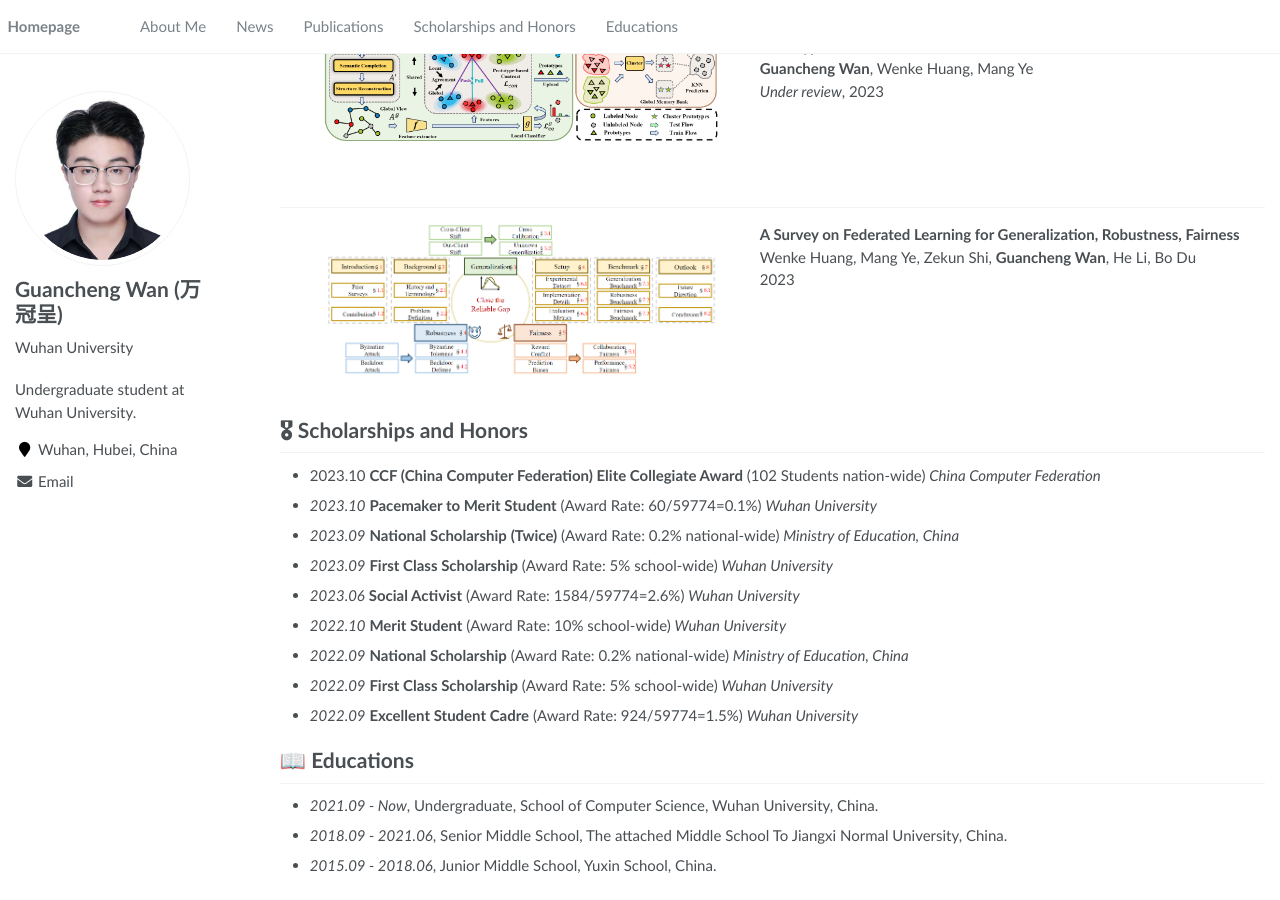
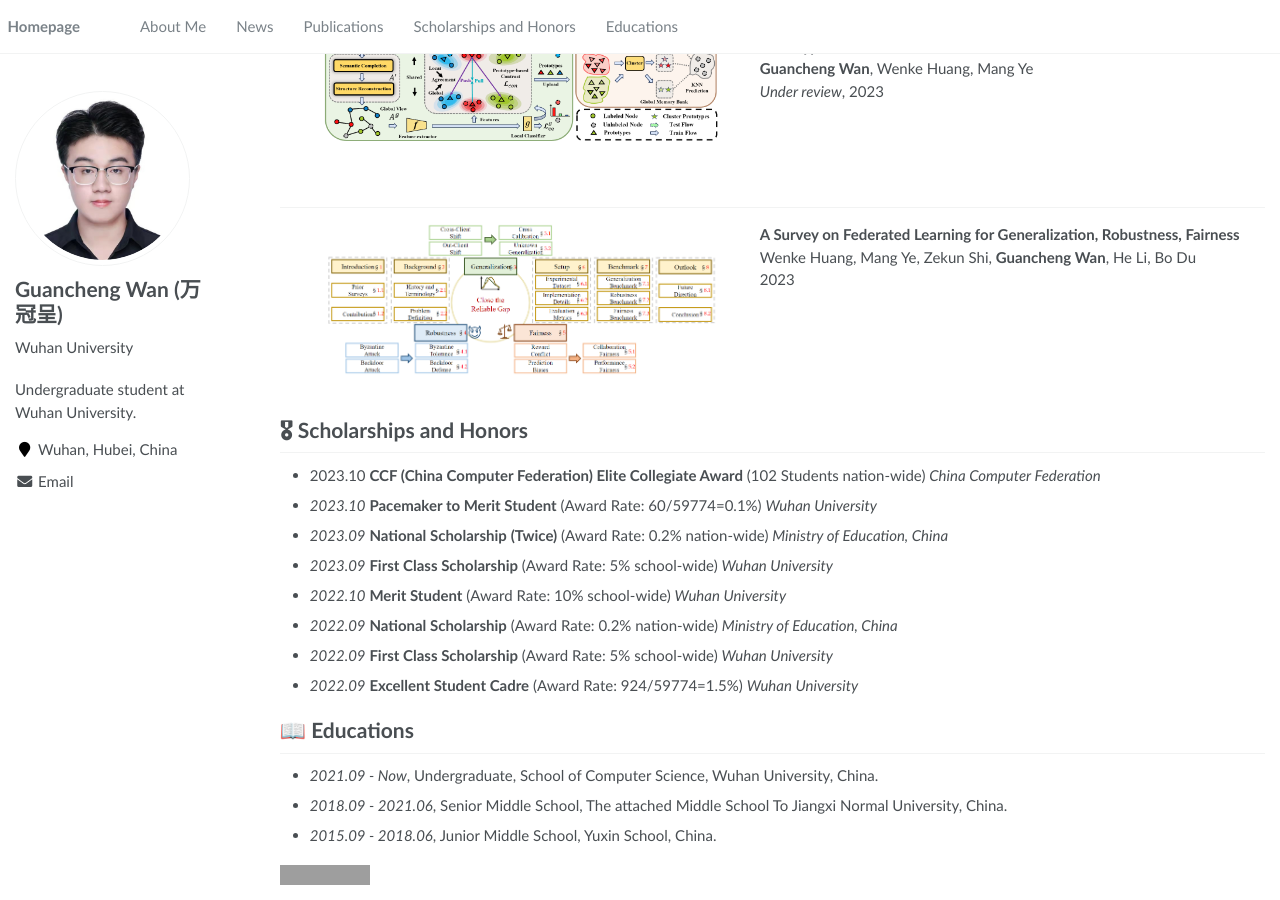
Before and after one commit to SuHui03/guanchengWan.github.io, a Jekyll site: the page built from _pages/about.md, in a window 1280 px wide and 900 px high, scrolled down 828 px. Built offline with Jekyll 4.4.1, drawn with Linux system fonts in a browser that asks for light colours; formulas are drawn with MathJax 3; grey boxes are pictures that could not be loaded.

Commit message:
Update about.md

```diff
--- a/_pages/about.md
+++ b/_pages/about.md
@@ -110,11 +110,11 @@ Generalization, Robustness, Fairness</strong></dd>
 - 2023.10 **CCF (China Computer Federation) Elite Collegiate Award** (102 Students nation-wide) *China Computer Federation*
 
 - *2023.10* **Pacemaker to Merit Student** (Award Rate: 60/59774=0.1%) *Wuhan University*
-- *2023.09* **National Scholarship** **(Twice)** (Award Rate: 0.2% national-wide) *Ministry of Education, China*
+- *2023.09* **National Scholarship** **(Twice)** (Award Rate: 0.2% nation-wide) *Ministry of Education, China*
 - *2023.09* **First Class Scholarship** (Award Rate: 5% school-wide) *Wuhan University*
-- *2023.06* **Social Activist** (Award Rate: 1584/59774=2.6%) *Wuhan University*
+
 - *2022.10* **Merit Student**  (Award Rate: 10% school-wide) *Wuhan University*
-- *2022.09* **National Scholarship** (Award Rate: 0.2% national-wide) *Ministry of Education, China*
+- *2022.09* **National Scholarship** (Award Rate: 0.2% nation-wide) *Ministry of Education, China*
 - *2022.09* **First Class Scholarship** (Award Rate: 5% school-wide) *Wuhan University*
 - *2022.09* **Excellent Student Cadre** (Award Rate: 924/59774=1.5%) *Wuhan University*
 
@@ -124,3 +124,6 @@ Generalization, Robustness, Fairness</strong></dd>
 - *2021.09 - Now*, Undergraduate, School of Computer Science, Wuhan University, China.
 - *2018.09 - 2021.06*, Senior Middle School, The attached Middle School To Jiangxi Normal University, China.
 - *2015.09 - 2018.06*, Junior Middle School, Yuxin School, China.
+
+
+<dl><a href="https://clustrmaps.com/site/1bxa7" title="Visit tracker"><img src="//clustrmaps.com/map_v2.png?cl=080808&w=400&t=n&d=3d-gAqSb6Wx-DoL_BIvviv0g9ivHnOPl9-3M98ywjqw&co=ffffff&ct=808080" /></a></dl>
```
